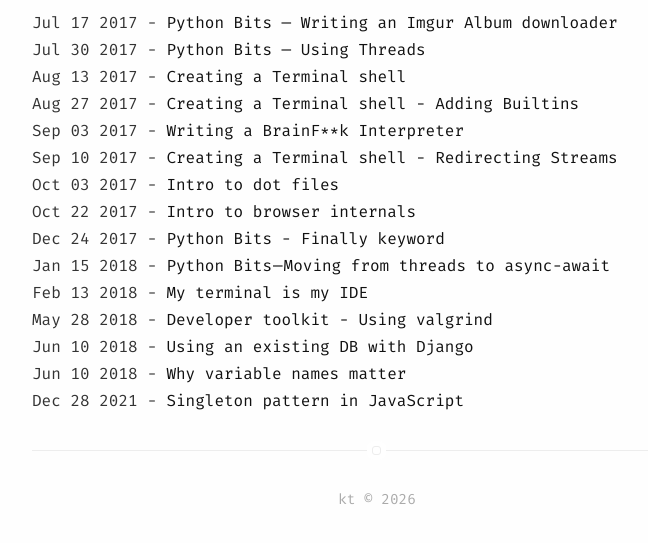
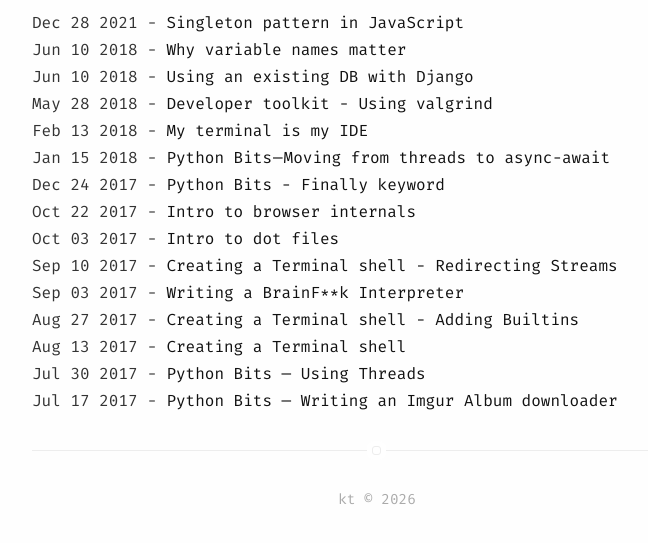
Before and after one commit to kartikanand/kartikanand.github.io, an Eleventy site: page index.html in a window 1280 px wide. Shown: the part 133-676 px from the top of the page, without its empty margins (263-911 px from the left). Built offline with nearby package versions, Linux system fonts and the light colour scheme; Eleventy itself is replaced by a stand-in of ours; files that its build step writes are made by us from their sources.

Commit message:
Fix post order

```diff
--- a/index.html
+++ b/index.html
@@ -5,7 +5,7 @@ permalink: "/index.html"
 ---
 
 <section class="blog-posts">
-	{% for post in collections.all %}
+	{% for post in collections.all reversed %}
 		{% if post.data.category == 'blog' %}
 			{% if post.data.hidden != true %}
             <h6 class="blog-post">
```
